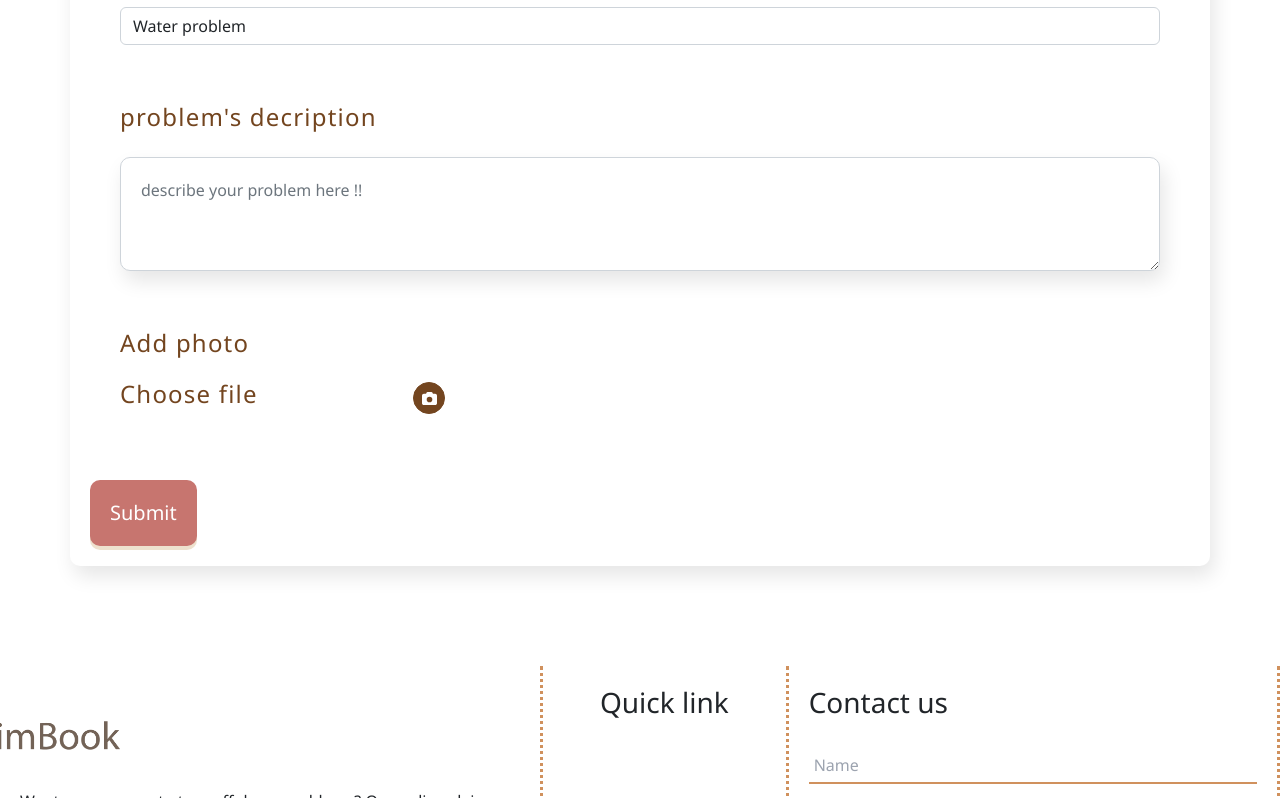
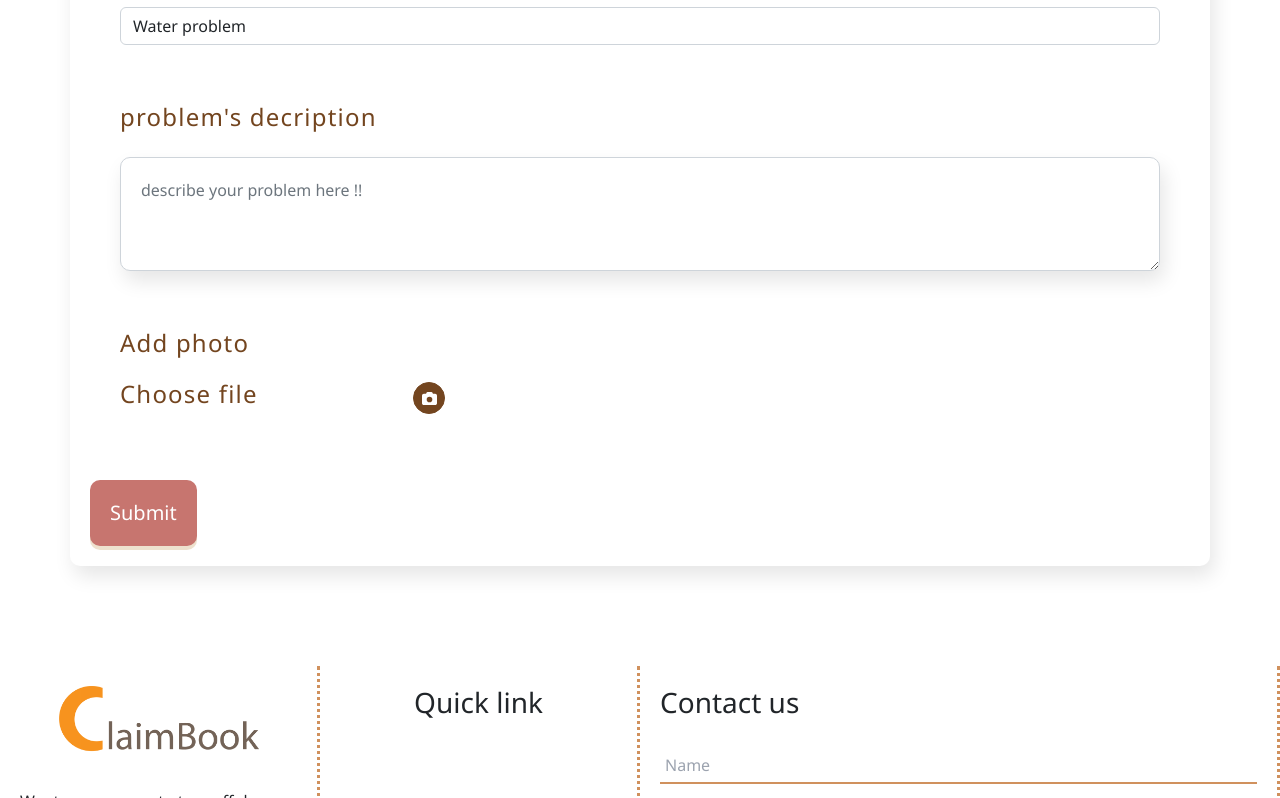
Before and after one commit to OssamaLouati/Claimbook-Project, an Angular app in the folder Angular_frontend/: page /addclaim in a window 1280 px wide. Shown: the part 645-1443 px from the top of the page. Built offline with nearby package versions, Linux system fonts and the light colour scheme; a web font is replaced by a local one; what ng-image-slider would draw is missing.

Commit message:
responsable-2

```diff
--- a/Angular_frontend/src/app/app.component.css
+++ b/Angular_frontend/src/app/app.component.css
@@ -1,9 +1,9 @@
 .container1{
     display: flex;
     flex-direction: column;
-    background-color: #FFF9F3 ;
     background: url("../assets/images/Rectangle 1.png") no-repeat;
     background-position: top left ;
     background-size: 100% 30%;
+    overflow:hidden;
 
 }
--- a/Angular_frontend/src/app/component/footer/footer.component.css
+++ b/Angular_frontend/src/app/component/footer/footer.component.css
@@ -65,7 +65,6 @@
     img{
         width: 200px;
     justify-self: flex-start;
-    margin-right: 500px;
     margin-bottom: 30px;
     }
     .acolade
@@ -88,7 +87,6 @@
         }
         img{
             justify-self: center;
-            margin-right: 0;
         }
         .acolade{
             display: block;
--- a/Angular_frontend/src/app/component/header/header.component.css
+++ b/Angular_frontend/src/app/component/header/header.component.css
@@ -24,7 +24,7 @@
         padding-top: 20px;
         justify-content: center;
      }
-     .div1 .title{
+     .div1 .titre{
         display: none;
      }
      .div1 img {
@@ -71,7 +71,7 @@
         .div1 img{
             display: none;
         }
-        .div1 .title{
+        .div1 .titre{
             display: inline;
         }
         .div4{
--- a/Angular_frontend/src/app/component/header/header.component.html
+++ b/Angular_frontend/src/app/component/header/header.component.html
@@ -2,7 +2,7 @@
 <div class="parent ">
     <div class="div1">
          <img src="../../../assets/images/text1.png" alt="">
-         <h2 class="titre">solve your dorms problem</h2>
+         <h2 class="titre ">solve your dorms problem</h2>
         <p class="mot">Want an easy way to toss off dorm problems? Our online claims application offers convenience and security for a  thorough, timely resolution.</p>
         <div class="div4">        <button  routerLink="addclaim" class="btn1">New Claim <fa-icon [icon]="faArrowRight"></fa-icon> </button>
         </div>
--- a/Angular_frontend/src/styles.css
+++ b/Angular_frontend/src/styles.css
@@ -14,6 +14,7 @@
     margin: 0;
     padding: 0;
     font-family: 'Segoe UI';
+
 
 
 
```
